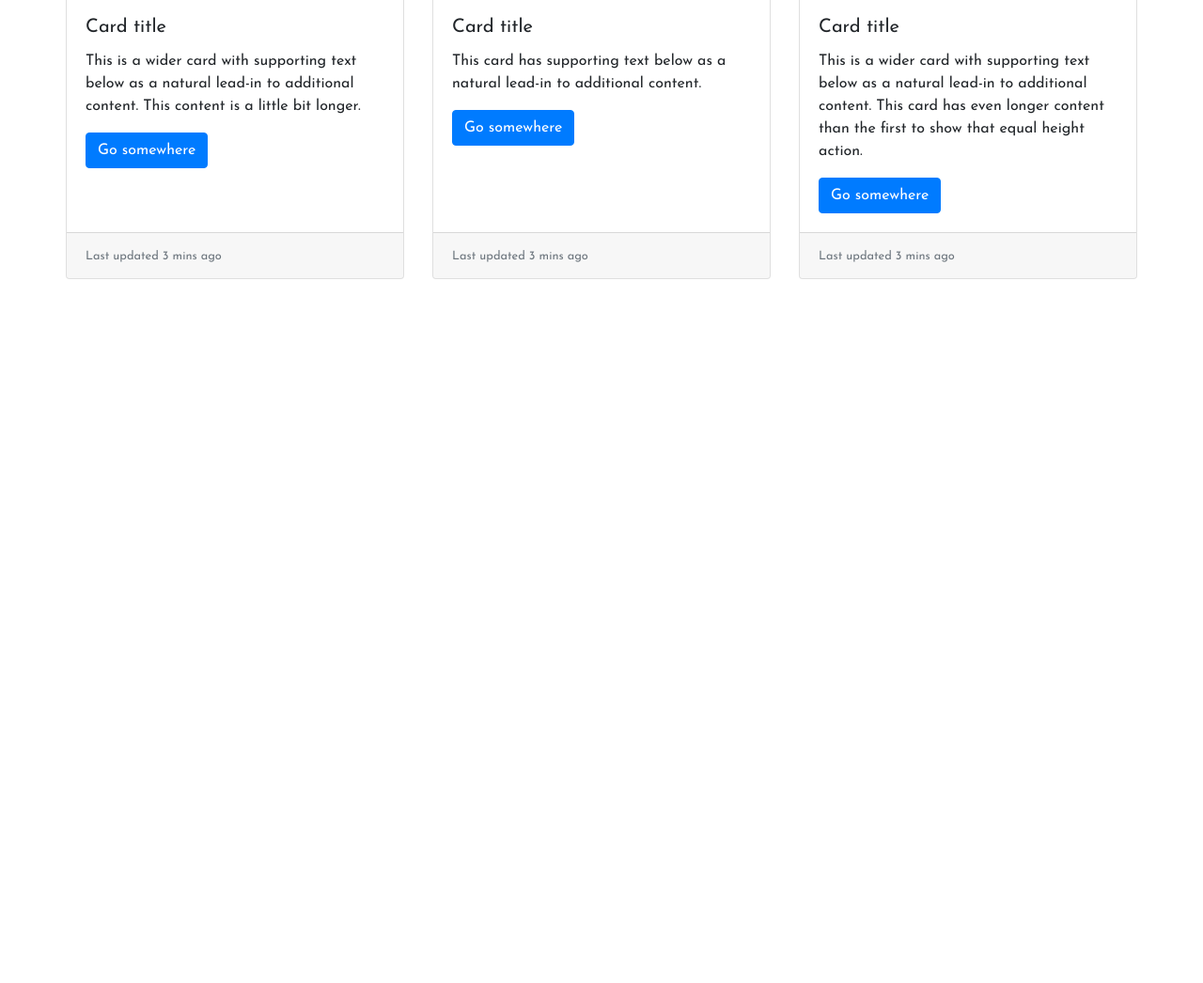
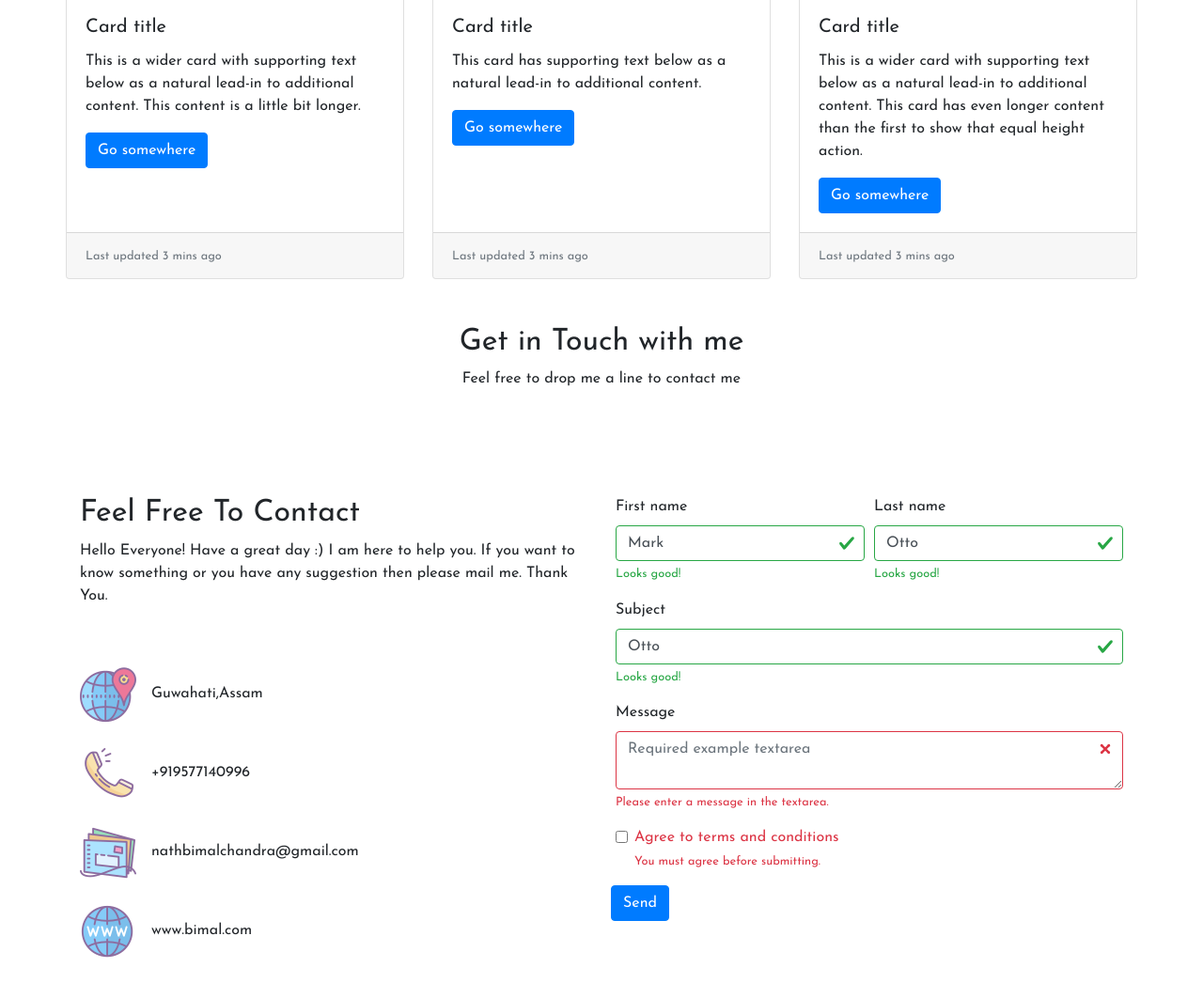
Before and after one commit to bcnath/personalwebsitebootstrap, a plain HTML site: page index.html in a window 1280 px wide. Shown: the part 1500-2546 px from the top of the page at 94% size. Before the commit the page ends 1797 px from the top, so only its background shows below. Drawn offline with nearby package versions, Linux system fonts and the light colour scheme.

Commit message:
3rd commit

```diff
--- a/index.html
+++ b/index.html
@@ -207,6 +207,120 @@
 
 </section>
 
+<section id="contact">
+
+	<br>
+	<br>
+
+	<div>
+		<h2 class="text-center">Get in Touch with me</h2>
+		<p class="text-center">Feel free to drop me a line to contact me</p>
+		</div>
+	<br>
+	<br>
+
+	<div class="container">
+
+  <div class="row">
+
+    <div class="col-sm">
+    	<br>
+	<br>
+	<div>
+		<h2 class="text-left">Feel Free To Contact</h2>
+		<p class="text-left">Hello Everyone! Have a great day :) I am here to help you. If you want to know something or you have any suggestion then please mail me. Thank You.</p>
+		</div>
+	<br>
+	<br>
+      <ul class="list-unstyled">
+  <li class="media">
+    <img src="images/location.png" class="mr-3" alt="...">
+    <div class="media-body">
+      <p class="mt-3 mb-1">Guwahati,Assam</p>
+    </div>
+  </li>
+  <li class="media my-4">
+    <img src="images/phone.png" class="mr-3" alt="...">
+    <div class="media-body">
+      <p class="mt-3 mb-1">+919577140996</p>
+    </div>
+  </li>
+  <li class="media">
+    <img src="images/mail.png" class="mr-3" alt="...">
+    <div class="media-body">
+      <p class="mt-3 mb-1">nathbimalchandra@gmail.com</p>
+    </div>
+  </li>
+  <li class="media my-4">
+    <img src="images/website.png" class="mr-3" alt="...">
+    <div class="media-body">
+      <p class="mt-3 mb-1">www.bimal.com</p>
+    </div>
+  </li>
+</ul>
+
+
+
+    </div>
+    <div class="col-sm">
+    	<br>
+	<br>
+      <form>
+  <div class="form-row">
+    <div class="col-md-6 mb-3">
+      <label for="validationServer01">First name</label>
+      <input type="text" class="form-control is-valid" id="validationServer01" placeholder="First name" value="Mark" required>
+      <div class="valid-feedback">
+        Looks good!
+      </div>
+    </div>
+    <div class="col-md-6 mb-3">
+      <label for="validationServer02">Last name</label>
+      <input type="text" class="form-control is-valid" id="validationServer02" placeholder="Last name" value="Otto" required>
+      <div class="valid-feedback">
+        Looks good!
+      </div>
+    </div>
+
+    <div class="col-md-12 mb-3">
+      <label for="validationServer02">Subject</label>
+      <input type="text" class="form-control is-valid" id="validationServer02" placeholder="Last name" value="Otto" required>
+      <div class="valid-feedback">
+        Looks good!
+      </div>
+    </div>
+
+    <div class="col-md-12 mb-3">
+    <label for="validationTextarea">Message</label>
+    <textarea class="form-control is-invalid" id="validationTextarea" placeholder="Required example textarea" required></textarea>
+    <div class="invalid-feedback">
+      Please enter a message in the textarea.
+    </div>
+  </div>
+
+  <div class="form-group col-md-12 ">
+    <div class="form-check">
+      <input class="form-check-input is-invalid" type="checkbox" value="" id="invalidCheck3" required>
+      <label class="form-check-label" for="invalidCheck3">
+        Agree to terms and conditions
+      </label>
+      <div class="invalid-feedback">
+        You must agree before submitting.
+      </div>
+    </div>
+  </div>
+  <br>
+  <br>
+  <button class="btn btn-primary mb-3" type="submit">Send</button>
+</form>
+    </div>
+  </div>
+</div>
+
+
+
+</section>
+
 
 <script src="https://ajax.googleapis.com/ajax/libs/jquery/3.4.1/jquery.min.js"></script>
 
```
Also changed, not shown: images/location.png (added), images/mail.png (added), images/phone.png (added), images/website.png (added).
